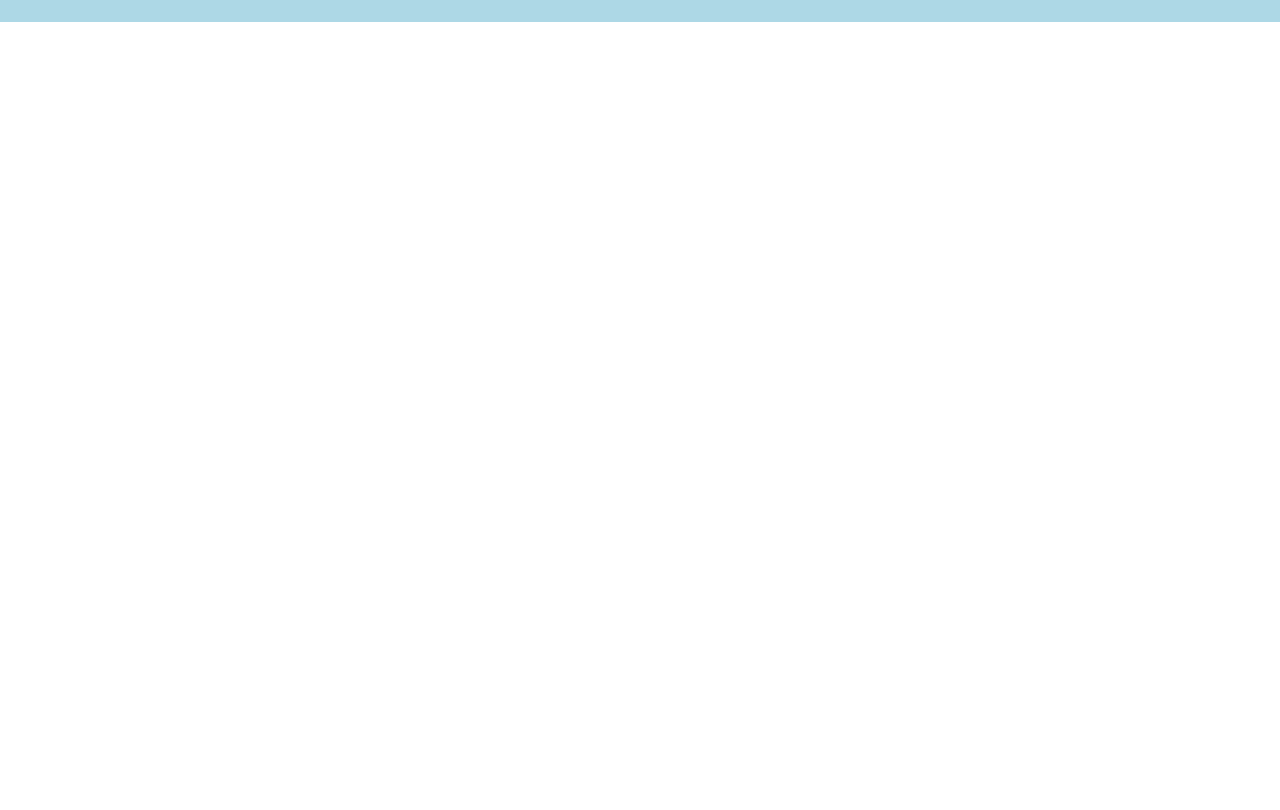
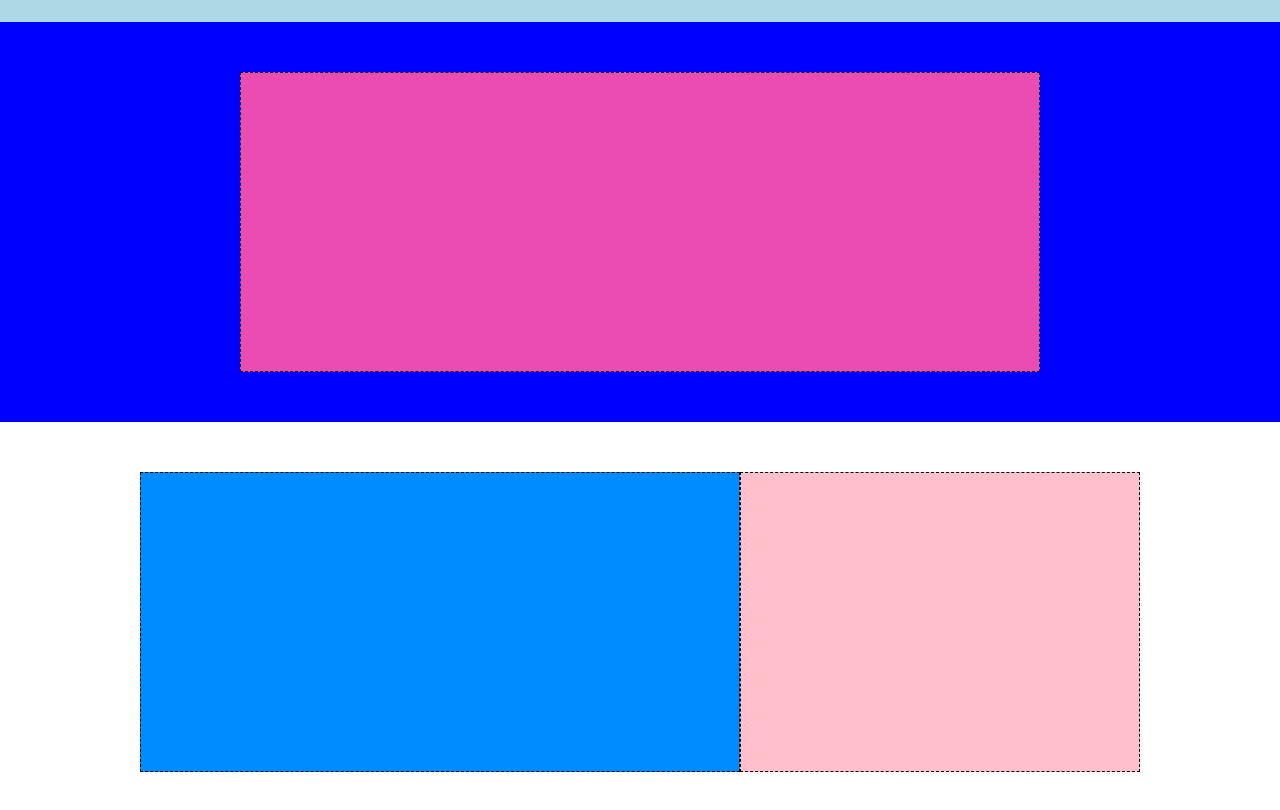
Before and after one commit to Emanuele-Fasciano/htmlcss-struttura-discord, a plain HTML site: page index.html in a window 1280 px wide. Shown: the part 78-888 px from the top of the page. Before the commit the page ends 800 px from the top, so only its background shows below. Drawn offline with Linux system fonts and the light colour scheme.

Commit message:
add white blue-section and white-section

```diff
--- a/index.html
+++ b/index.html
@@ -25,6 +25,25 @@
             </div>
         </div>
     </header>
+    <section class="blue-section">
+        <div class="container">
+        </div>
+    </section>
+
+    <section class="white-section">
+        <div class="left-col">
+        </div>
+        <div class="right-col">
+        </div>
+    </section>
+
+    <section class="gray-section">
+
+    </section>
+
+
+
+
 
 </body>
 </html>
--- a/style.css
+++ b/style.css
@@ -54,3 +54,49 @@ header{
     text-align: right;
     line-height: 50px;
 }
+
+
+/* blue section */
+
+.blue-section{
+    background-color: blue;
+    height: 400px;
+    display: flex;
+    align-items: center;
+}
+
+.blue-section>div{
+    width: 800px;
+    height: 300px;
+    background-color:rgb(235, 76, 179) ;
+    border: 1px dashed black;
+    margin: auto;
+}
+
+
+/* white section */
+
+.white-section{
+    height: 400px;
+    display: flex;
+    justify-content: center;
+    align-items: center;
+}
+
+.white-section>.left-col{
+    width: 600px;
+    height: 300px;
+    background-color: rgb(0, 140, 255);
+    border: 1px dashed black;
+}
+
+.white-section>.right-col{
+    width: 400px;
+    height: 300px;
+    background-color: pink;
+    border: 1px dashed black;
+
+}
+
+
+/* gray-section */
```
